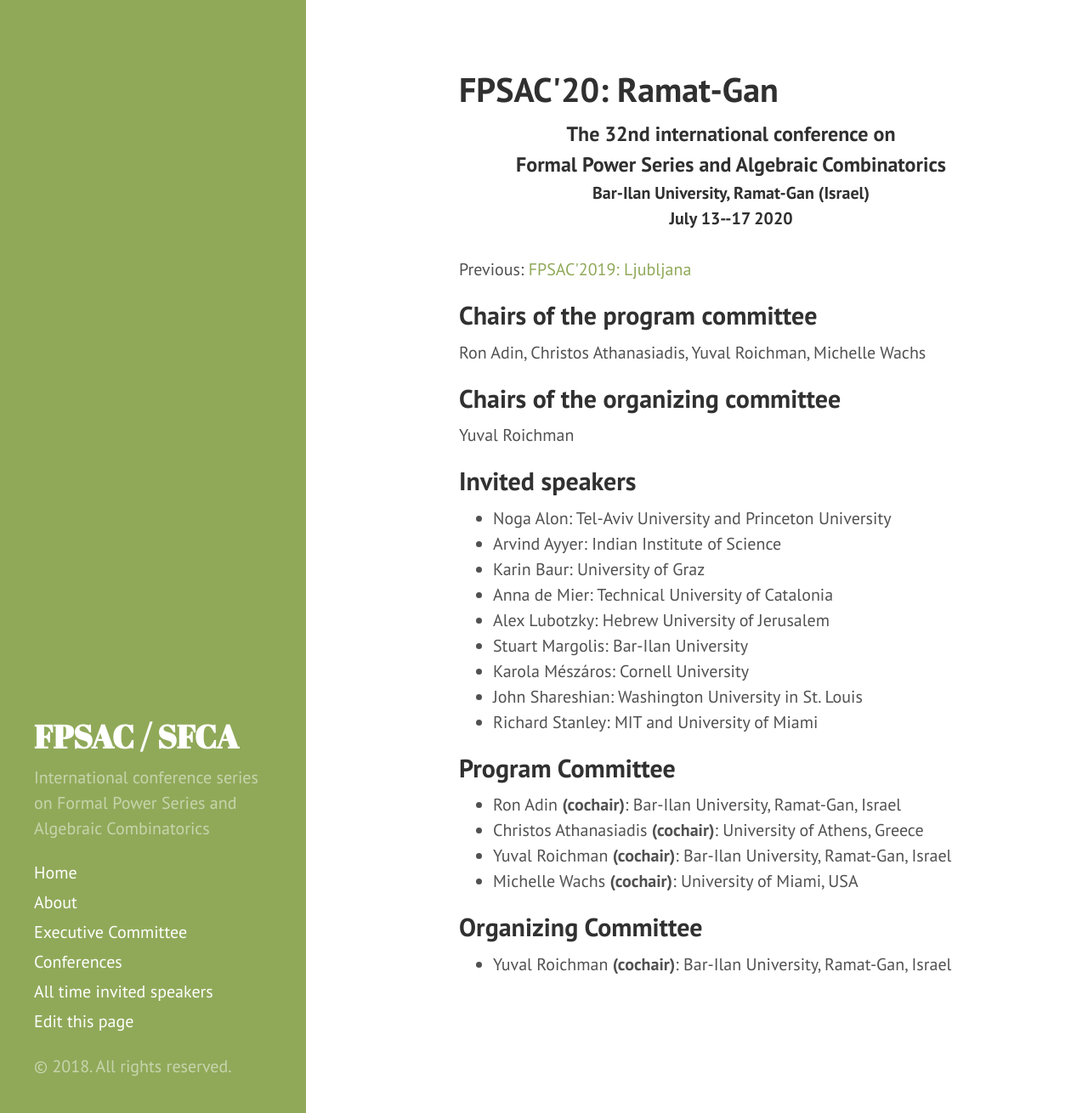
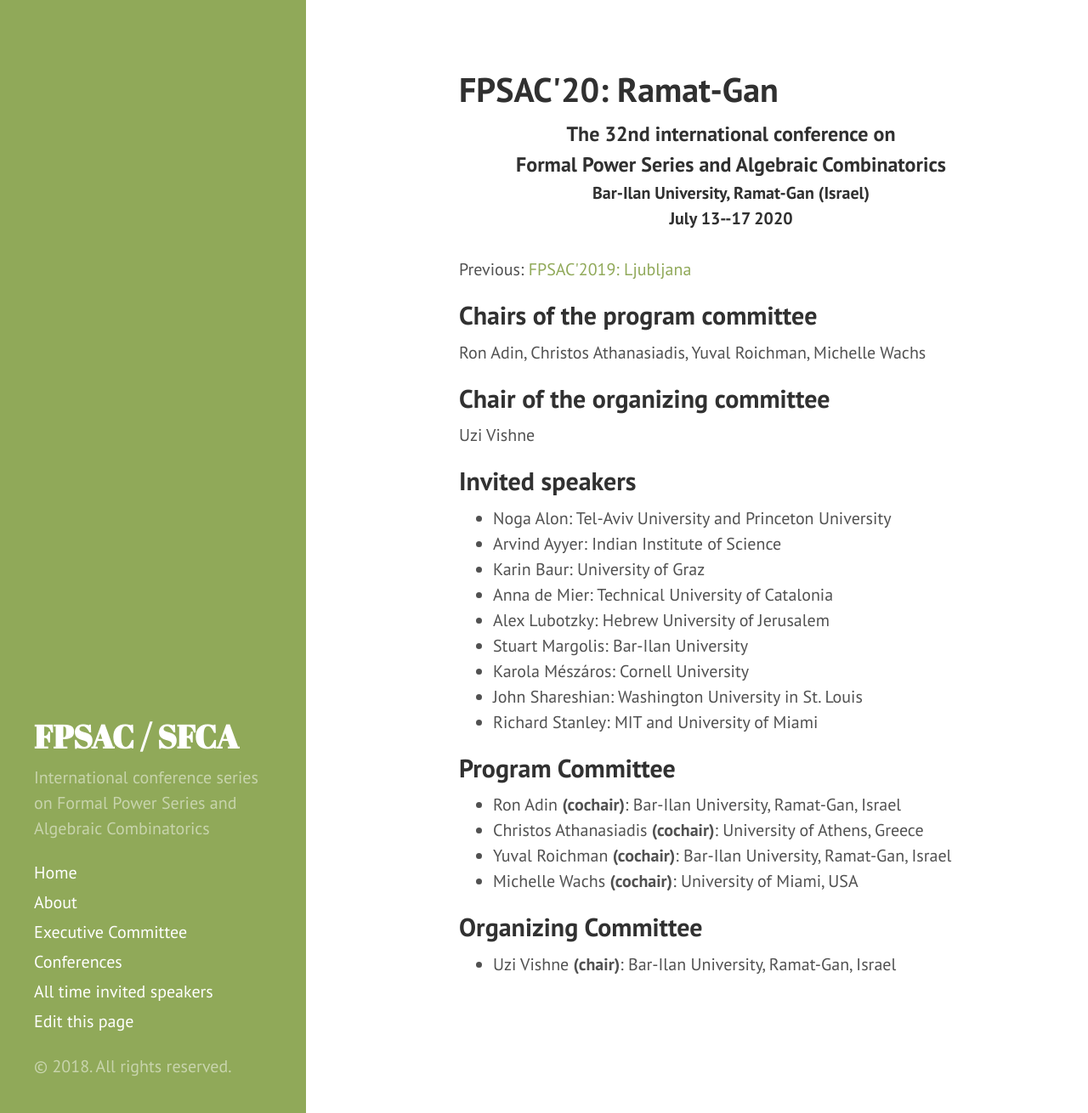
Before and after one commit to FPSAC/FPSAC.github.io, a Jekyll site: the page built from _confs/fpsac-2020.md, in a window 1280 px wide and 1310 px high. Shown: the whole window at 85% size. Built offline with Jekyll 4.4.1, drawn with Linux system fonts in a browser that asks for light colours.

Commit message:
Update fpsac-2020.md

```diff
--- a/_confs/fpsac-2020.md
+++ b/_confs/fpsac-2020.md
@@ -46,9 +46,9 @@
 
 organizing_committee:
 
-- name: Yuval Roichman
+- name: Uzi Vishne
   affiliation: Bar-Ilan University, Ramat-Gan, Israel
-  role: cochair
+  role: chair
 
 executive_committee_contact: Nicolas M. Thiéry
 ---
```
